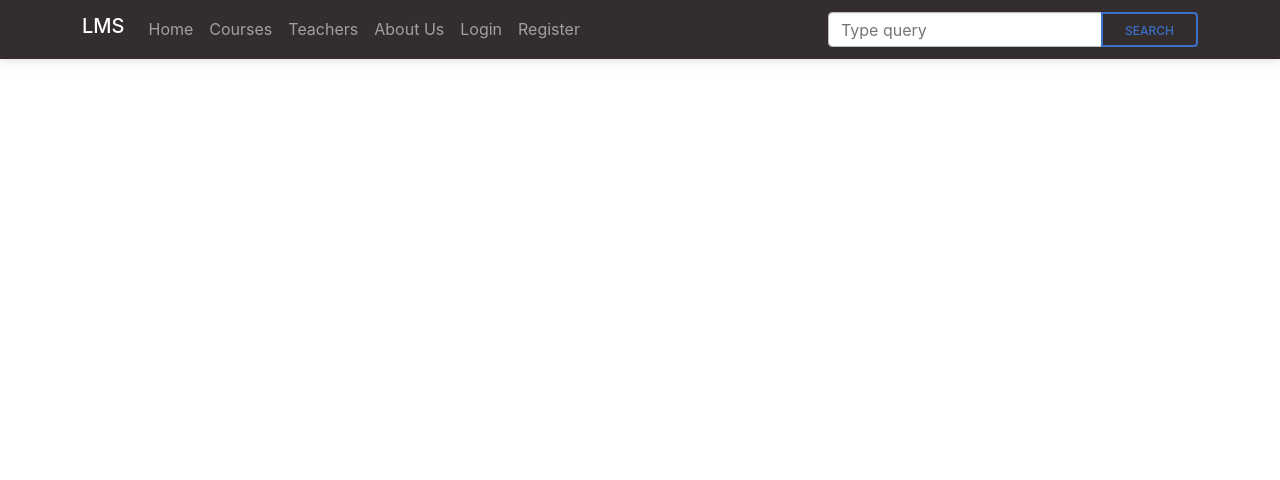
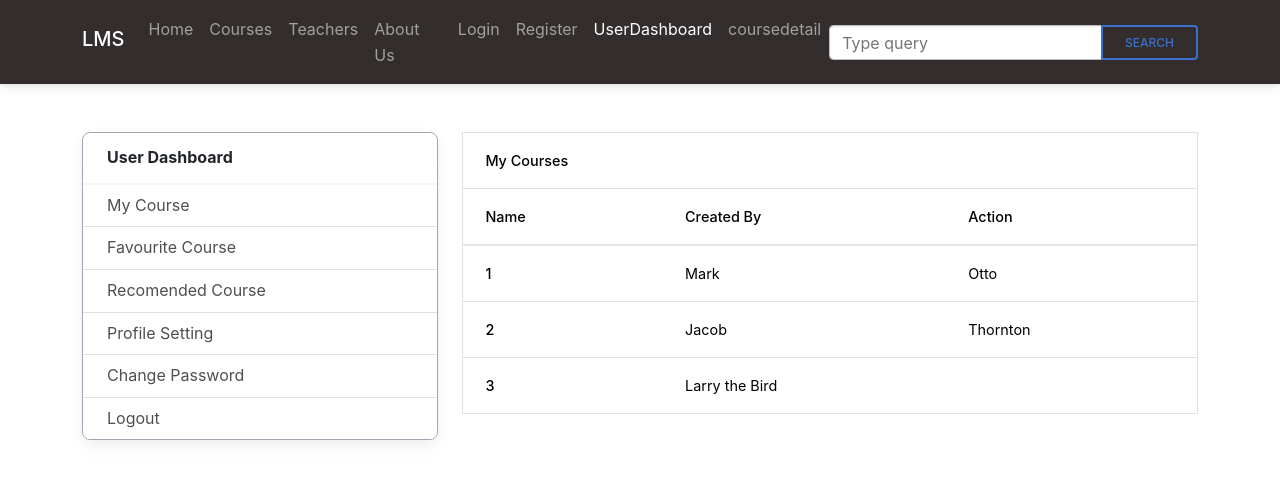
Before and after one commit to nidhi3108/lms, a React (Create React App) app in the folder client/: page /userdashboard in a window 1280 px wide. Shown: the top 480 px of the page. Built offline with nearby package versions, Linux system fonts and the light colour scheme.

Commit message:
userdashboard

```diff
--- a/client/src/App.js
+++ b/client/src/App.js
@@ -5,6 +5,7 @@ import Home from "./components/Home/Home";
 import { BrowserRouter, Routes,Route } from "react-router-dom";
 import Login from './components/User/Login';
 import Register from './components/User/Register';
+import UserDashboard from './components/User/UserDashboard';
 
 
 function App() {
@@ -13,9 +14,10 @@ function App() {
     <Header/>
     <Routes>
       <Route element={<Home/>} path="/home"/>
-      <Route element={<CourseDetail/>} path="/detail/:course_id"/>
+      <Route element={<CourseDetail/>} path="/coursedetail"/>
       <Route element={<Login/>} path="/login"/>
       <Route element={<Register/>} path="/register"/>
+      <Route element={<UserDashboard/>} path="/userdashboard"/>
 
     </Routes>
 
--- a/client/src/components/Header.js
+++ b/client/src/components/Header.js
@@ -44,6 +44,12 @@ const Header=()=>{
         <li className="nav-item">
           <NavLink className="nav-link" to="/register">Register</NavLink>
         </li>
+        <li className="nav-item">
+          <NavLink className="nav-link" to="/userdashboard">UserDashboard</NavLink>
+        </li>
+        <li className="nav-item">
+          <NavLink className="nav-link" to="/coursedetail">coursedetail</NavLink>
+        </li>
       </ul>
       <form className="d-flex input-group w-auto">
         <input
--- a/client/src/components/User/UserDashboard.js
+++ b/client/src/components/User/UserDashboard.js
@@ -0,0 +1,57 @@
+import React from "react";
+
+const UserDashboard = () => (
+    <>
+        <div className="container  mt-4">
+            <div className="row">
+                <div className="col-4">
+                    <div className="card mt-4 border border-secondary">
+                        <ul className="list-group list-group-flush">
+                            <div className="card-header ">
+                                <strong>User Dashboard </strong>
+                            </div>
+                            <li className="list-group-item ">My Course</li>
+                            <li className="list-group-item ">Favourite Course</li>
+                            <li className="list-group-item ">Recomended Course</li>
+                            <li className="list-group-item ">Profile Setting</li>
+                            <li className="list-group-item ">Change Password</li>
+                            <li className="list-group-item ">Logout</li>
+                        </ul>
+                    </div>
+                </div>
+                <div className="col-8 mt-4">
+                    <table className="table border border-radius">
+                        <thead>
+                            <tr>
+                                <th colSpan={3}>My Courses</th>
+                            </tr>
+                            <tr>
+                                <th scope="col">Name</th>
+                                <th scope="col">Created By</th>
+                                <th scope="col">Action</th>
+                            </tr>
+                        </thead>
+                        <tbody className="table-group-divider table-divider-color">
+                            <tr>
+                                <th scope="row">1</th>
+                                <td>Mark</td>
+                                <td>Otto</td>
+                            </tr>
+                            <tr>
+                                <th scope="row">2</th>
+                                <td>Jacob</td>
+                                <td>Thornton</td>
+                            </tr>
+                            <tr>
+                                <th scope="row">3</th>
+                                <td colSpan={2}>Larry the Bird</td>
+                            </tr>
+                        </tbody>
+                    </table>
+                </div>
+            </div>
+        </div>
+    </>
+);
+
+export default UserDashboard;
```
